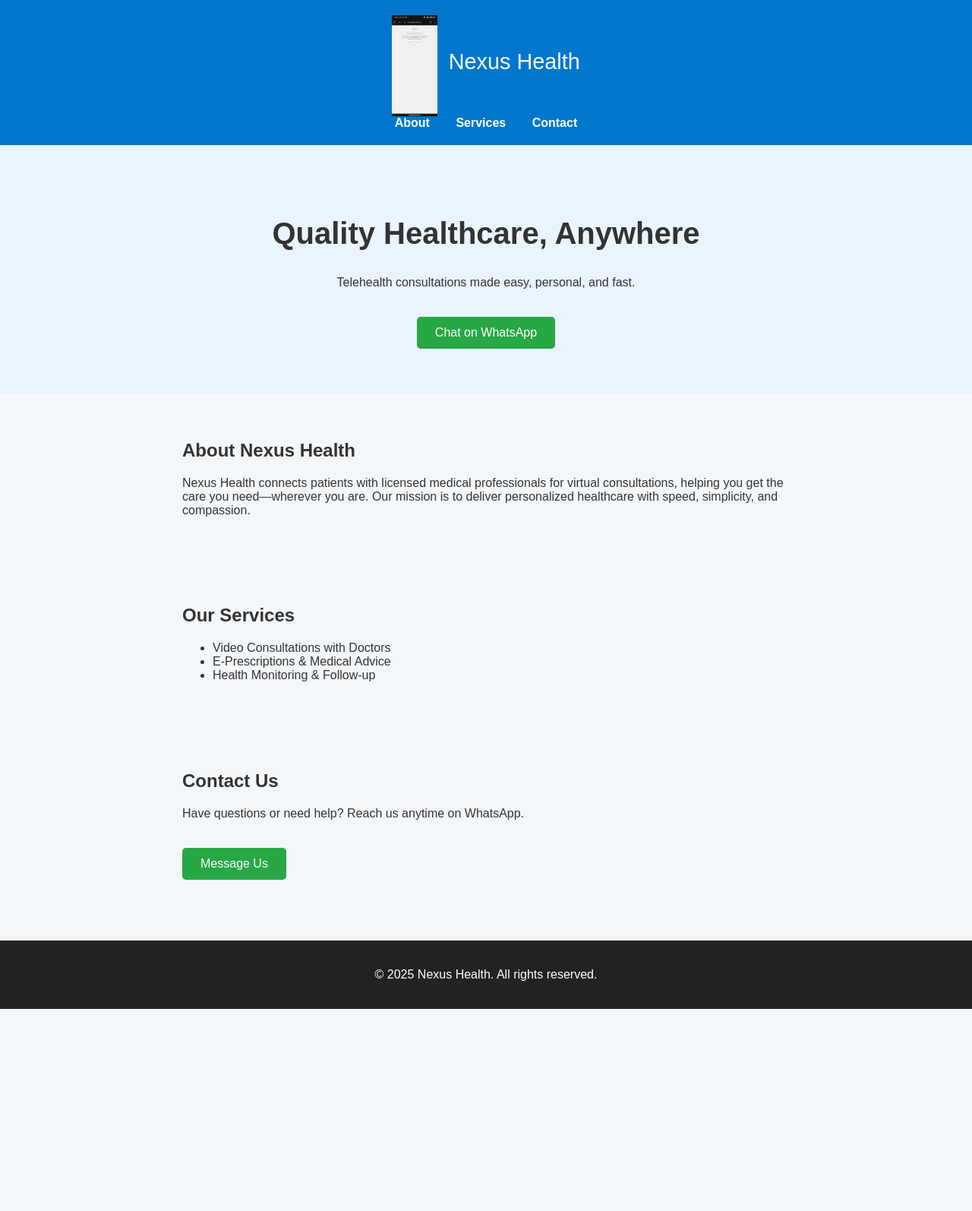
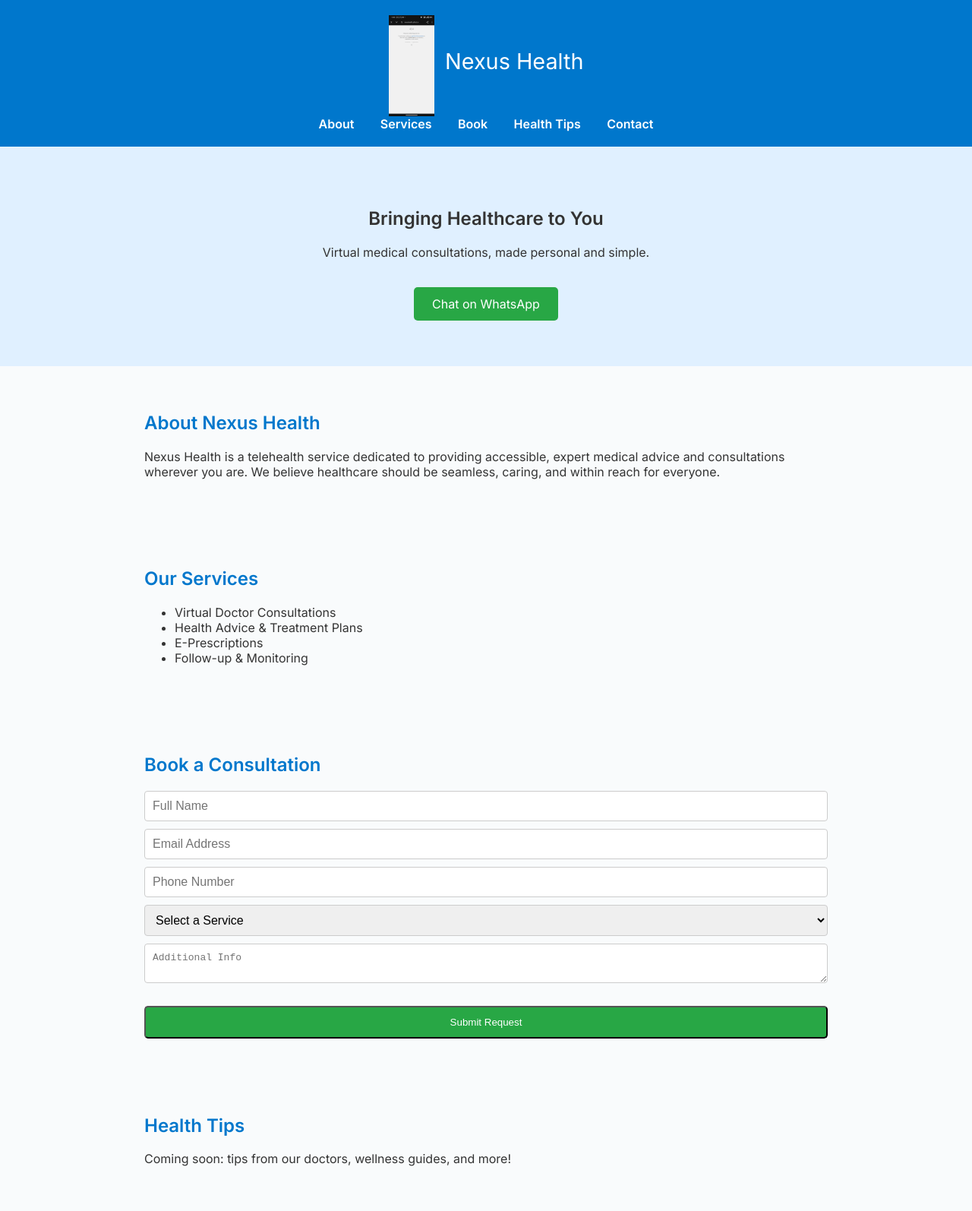
Before and after one commit to nexushealth-247/Nexushealth, a plain HTML site: page index.html in a window 1280 px wide. Shown: the top 1594 px of the page at 76% size. Before the commit the page ends 1328 px from the top, so only its background shows below. Drawn offline with Linux system fonts and the light colour scheme.

Commit message:
Add files via upload

```diff
--- a/index.html
+++ b/index.html
@@ -3,40 +3,46 @@
 <html lang="en">
 <head>
   <meta charset="UTF-8" />
-  <meta name="viewport" content="width=device-width, initial-scale=1.0" />
+  <meta name="viewport" content="width=device-width, initial-scale=1.0"/>
   <title>Nexus Health</title>
+  <link href="https://fonts.googleapis.com/css2?family=Inter:wght@400;600&display=swap" rel="stylesheet">
   <style>
     body {
-      font-family: Arial, sans-serif;
+      font-family: 'Inter', sans-serif;
       margin: 0;
       padding: 0;
-      background: #f4f7fa;
+      background: #f9fbfc;
       color: #333;
     }
     header {
       background: #0077cc;
-      color: #fff;
+      color: white;
       padding: 20px;
       text-align: center;
+      position: sticky;
+      top: 0;
+      z-index: 1000;
     }
     nav a {
       color: white;
       margin: 0 15px;
       text-decoration: none;
-      font-weight: bold;
+      font-weight: 600;
     }
     .hero {
-      background: #eaf4ff;
+      background: #e0f0ff;
       padding: 60px 20px;
       text-align: center;
-    }
-    .hero h1 {
-      font-size: 2.5em;
+      animation: fadeIn 1.5s ease;
     }
     .section {
       padding: 40px 20px;
-      max-width: 800px;
+      max-width: 900px;
       margin: auto;
+      animation: slideUp 1s ease;
+    }
+    .section h2 {
+      color: #0077cc;
     }
     .contact-button {
       display: inline-block;
@@ -46,6 +52,10 @@
       text-decoration: none;
       border-radius: 5px;
       margin-top: 20px;
+      transition: background 0.3s;
+    }
+    .contact-button:hover {
+      background: #218838;
     }
     footer {
       background: #222;
@@ -54,52 +64,94 @@
       padding: 20px;
       margin-top: 40px;
     }
-    img.logo {
+    .logo {
       width: 60px;
       vertical-align: middle;
       margin-right: 10px;
+    }
+    form {
+      display: flex;
+      flex-direction: column;
+    }
+    input, select, textarea {
+      margin-bottom: 10px;
+      padding: 10px;
+      font-size: 1em;
+      border: 1px solid #ccc;
+      border-radius: 4px;
+    }
+
+    /* Animations */
+    @keyframes fadeIn {
+      from {opacity: 0;}
+      to {opacity: 1;}
+    }
+    @keyframes slideUp {
+      from {transform: translateY(30px); opacity: 0;}
+      to {transform: translateY(0); opacity: 1;}
     }
   </style>
 </head>
 <body>
   <header>
-    <img src="logo.png" alt="Nexus Health Logo" class="logo" />
+    <img src="logo.png" alt="Logo" class="logo"/>
     <span style="font-size: 1.8em;">Nexus Health</span>
     <nav>
       <a href="#about">About</a>
       <a href="#services">Services</a>
+      <a href="#appointment">Book</a>
+      <a href="#blog">Health Tips</a>
       <a href="#contact">Contact</a>
     </nav>
   </header>
 
   <section class="hero">
-    <h1>Quality Healthcare, Anywhere</h1>
-    <p>Telehealth consultations made easy, personal, and fast.</p>
+    <h1>Bringing Healthcare to You</h1>
+    <p>Virtual medical consultations, made personal and simple.</p>
     <a href="https://wa.me/2347037231902" class="contact-button" target="_blank">Chat on WhatsApp</a>
   </section>
 
   <section class="section" id="about">
     <h2>About Nexus Health</h2>
-    <p>
-      Nexus Health connects patients with licensed medical professionals for virtual consultations,
-      helping you get the care you need—wherever you are. Our mission is to deliver personalized healthcare with speed,
-      simplicity, and compassion.
-    </p>
+    <p>Nexus Health is a telehealth service dedicated to providing accessible, expert medical advice and consultations wherever you are. We believe healthcare should be seamless, caring, and within reach for everyone.</p>
   </section>
 
   <section class="section" id="services">
     <h2>Our Services</h2>
     <ul>
-      <li>Video Consultations with Doctors</li>
-      <li>E-Prescriptions & Medical Advice</li>
-      <li>Health Monitoring & Follow-up</li>
+      <li>Virtual Doctor Consultations</li>
+      <li>Health Advice & Treatment Plans</li>
+      <li>E-Prescriptions</li>
+      <li>Follow-up & Monitoring</li>
     </ul>
   </section>
 
+  <section class="section" id="appointment">
+    <h2>Book a Consultation</h2>
+    <form action="https://formsubmit.co/your@email.com" method="POST">
+      <input type="text" name="name" placeholder="Full Name" required />
+      <input type="email" name="email" placeholder="Email Address" required />
+      <input type="tel" name="phone" placeholder="Phone Number" required />
+      <select name="service" required>
+        <option value="">Select a Service</option>
+        <option value="Consultation">Consultation</option>
+        <option value="Prescription">E-Prescription</option>
+        <option value="Follow-Up">Follow-up</option>
+      </select>
+      <textarea name="message" placeholder="Additional Info"></textarea>
+      <button type="submit" class="contact-button">Submit Request</button>
+    </form>
+  </section>
+
+  <section class="section" id="blog">
+    <h2>Health Tips</h2>
+    <p>Coming soon: tips from our doctors, wellness guides, and more!</p>
+  </section>
+
   <section class="section" id="contact">
-    <h2>Contact Us</h2>
-    <p>Have questions or need help? Reach us anytime on WhatsApp.</p>
-    <a href="https://wa.me/2347037231902" class="contact-button" target="_blank">Message Us</a>
+    <h2>Need Help?</h2>
+    <p>Contact us any time for assistance or questions.</p>
+    <a href="https://wa.me/2347037231902" class="contact-button">Message Us</a>
   </section>
 
   <footer>
```
